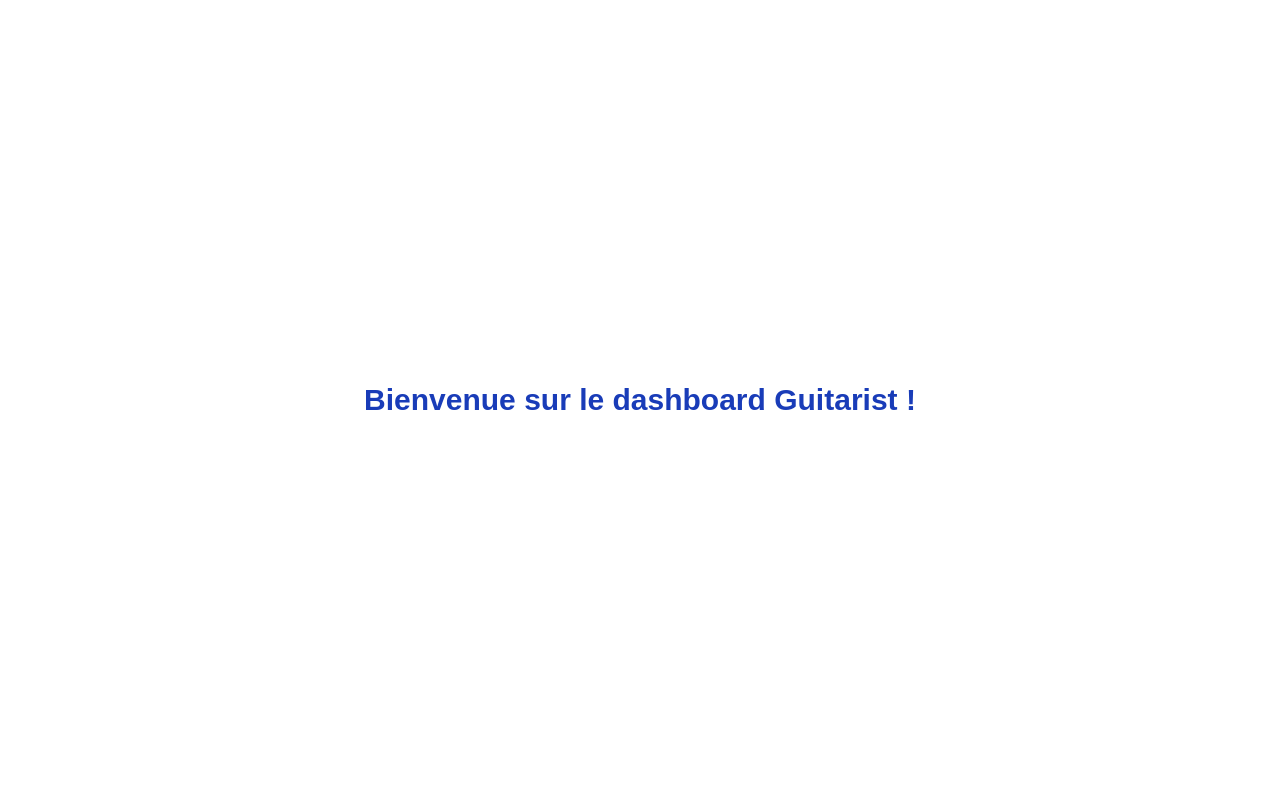
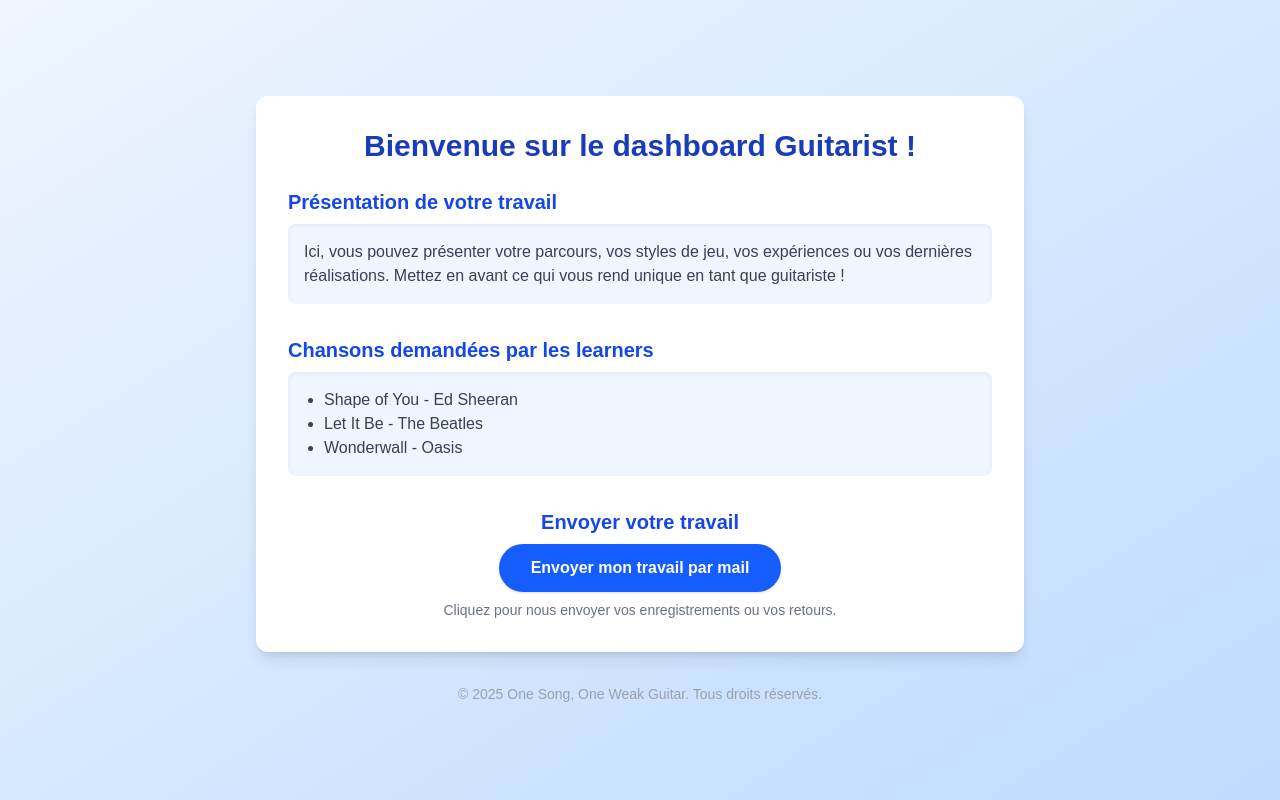
Before and after one commit to YanMusisiva/onesongoneweakguitarist, a Next.js app: page /guitarist-dashboard in a window 1280 px wide. Built offline with nearby package versions, Linux system fonts and the light colour scheme.

Commit message:
dashboard ready

```diff
--- a/app/guitarist-dashboard/page.tsx
+++ b/app/guitarist-dashboard/page.tsx
@@ -1,7 +1,48 @@
+'use client';
 export default function GuitaristDashboard() {
   return (
-    <main className="flex flex-col items-center justify-center min-h-screen">
-      <h1 className="text-3xl font-bold text-blue-800">Bienvenue sur le dashboard Guitarist !</h1>
+    <main className="flex flex-col items-center justify-center min-h-screen bg-gradient-to-br from-blue-50 to-blue-200 p-4">
+      <div className="bg-white rounded-xl shadow-lg p-8 max-w-3xl w-full">
+        <h1 className="text-3xl font-bold text-blue-800 mb-6 text-center">
+          Bienvenue sur le dashboard Guitarist !
+        </h1>
+        {/* Section Présentation */}
+        <section className="mb-8">
+          <h2 className="text-xl font-semibold text-blue-700 mb-2">Présentation de votre travail</h2>
+          <div className="bg-blue-50 rounded-lg p-4 shadow-inner">
+            <p className="text-gray-700">
+              Ici, vous pouvez présenter votre parcours, vos styles de jeu, vos expériences ou vos dernières réalisations.
+              Mettez en avant ce qui vous rend unique en tant que guitariste !
+            </p>
+          </div>
+        </section>
+        {/* Section Chansons demandées */}
+        <section className="mb-8">
+          <h2 className="text-xl font-semibold text-blue-700 mb-2">Chansons demandées par les learners</h2>
+          <div className="bg-blue-50 rounded-lg p-4 shadow-inner">
+            <ul className="list-disc pl-5 text-gray-700">
+              <li>Shape of You - Ed Sheeran</li>
+              <li>Let It Be - The Beatles</li>
+              <li>Wonderwall - Oasis</li>
+              {/* Remplace par des données dynamiques si besoin */}
+            </ul>
+          </div>
+        </section>
+        {/* Section Envoyer un mail */}
+        <section className="flex flex-col items-center">
+          <h2 className="text-xl font-semibold text-blue-700 mb-2">Envoyer votre travail</h2>
+          <button
+            className="bg-blue-600 text-white px-8 py-3 rounded-full font-semibold shadow hover:bg-blue-700 transition mb-2"
+            onClick={() => window.location.href = 'mailto:contact@onesong1weakguitar.com'}
+          >
+            Envoyer mon travail par mail
+          </button>
+          <span className="text-gray-500 text-sm">Cliquez pour nous envoyer vos enregistrements ou vos retours.</span>
+        </section>
+      </div>
+      <footer className="mt-8 text-gray-400 text-sm text-center">
+        © 2025 One Song, One Weak Guitar. Tous droits réservés.
+      </footer>
     </main>
   );
 }
--- a/app/layout.tsx
+++ b/app/layout.tsx
@@ -25,7 +25,7 @@ export default function RootLayout({
   return (
     <html lang="en">
       <head>
-        <link rel="icon" href="/public/globe" />
+        <link rel="icon" href="/public/file" />
         <meta name="viewport" content="width=device-width, initial-scale=1" />
       </head>
       <body
--- a/app/learner-dashboard/page.tsx
+++ b/app/learner-dashboard/page.tsx
@@ -1,7 +1,91 @@
+'use client';
+
 export default function LearnerDashboard() {
   return (
-    <main className="flex flex-col items-center justify-center min-h-screen">
-      <h1 className="text-3xl font-bold text-blue-800">Bienvenue sur le dashboard Learner !</h1>
+    <main className="flex flex-col items-center justify-center min-h-screen bg-gradient-to-br from-yellow-100 to-yellow-300 p-4">
+      <div className="bg-white rounded-lg shadow-2xl p-8 max-w-5xl w-full border border-yellow-300">
+        <h1 className="text-4xl font-extrabold text-yellow-700 mb-8 text-center tracking-tight">
+          Bienvenue sur votre espace d&apos;apprentissage 🎸
+        </h1>
+        {/* Section Présentation */}
+        <section className="mb-10">
+          <div className="flex items-center mb-4">
+            <span className="inline-block bg-yellow-400 rounded-full p-2 mr-3">
+              <svg className="w-6 h-6 text-white" fill="none" stroke="currentColor" strokeWidth="2" viewBox="0 0 24 24">
+                <path d="M12 4v16m8-8H4" />
+              </svg>
+            </span>
+            <h2 className="text-2xl font-bold text-yellow-800">Présentation</h2>
+          </div>
+          <div className="bg-yellow-50 rounded-lg p-5 shadow-inner border border-yellow-200">
+            <p className="text-gray-700 text-lg">
+              Retrouvez ici toutes vos formations et chansons à apprendre. Suivez vos progrès, découvrez de nouveaux morceaux et demandez des formations personnalisées, comme sur Amazon pour les livres ou les cours !
+            </p>
+          </div>
+        </section>
+        {/* Section Chansons prêtes à être apprises */}
+        <section className="mb-10">
+          <div className="flex items-center mb-4">
+            <span className="inline-block bg-yellow-400 rounded-full p-2 mr-3">
+              <svg className="w-6 h-6 text-white" fill="none" stroke="currentColor" strokeWidth="2" viewBox="0 0 24 24">
+                <path d="M3 7h18M3 12h18M3 17h18" />
+              </svg>
+            </span>
+            <h2 className="text-2xl font-bold text-yellow-800">Formations disponibles</h2>
+          </div>
+          <div className="grid grid-cols-1 md:grid-cols-3 gap-6">
+            {/* Carte de formation */}
+            <div className="bg-white border border-yellow-200 rounded-lg shadow hover:shadow-lg transition p-4 flex flex-col items-center">
+              <img src="/standbyme.jpg" alt="Stand by Me" className="w-24 h-24 object-cover rounded mb-3" />
+              <h3 className="font-semibold text-lg text-yellow-700 mb-1">Stand by Me</h3>
+              <span className="text-gray-600 mb-2">Ben E. King</span>
+              <span className="bg-green-100 text-green-700 px-3 py-1 rounded-full text-xs font-bold mb-2">Formation disponible</span>
+              <button className="bg-yellow-500 text-white px-4 py-2 rounded font-semibold hover:bg-yellow-600 transition text-sm">
+                Voir la formation
+              </button>
+            </div>
+            <div className="bg-white border border-yellow-200 rounded-lg shadow hover:shadow-lg transition p-4 flex flex-col items-center">
+              <img src="/knockin.jpg" alt="Knockin' on Heaven's Door" className="w-24 h-24 object-cover rounded mb-3" />
+              <h3 className="font-semibold text-lg text-yellow-700 mb-1">Knockin&apos; on Heaven&apos;s Door</h3>
+              <span className="text-gray-600 mb-2">Bob Dylan</span>
+              <span className="bg-green-100 text-green-700 px-3 py-1 rounded-full text-xs font-bold mb-2">Formation disponible</span>
+              <button className="bg-yellow-500 text-white px-4 py-2 rounded font-semibold hover:bg-yellow-600 transition text-sm">
+                Voir la formation
+              </button>
+            </div>
+            <div className="bg-white border border-yellow-200 rounded-lg shadow hover:shadow-lg transition p-4 flex flex-col items-center">
+              <img src="/jetepromets.jpg" alt="Je te promets" className="w-24 h-24 object-cover rounded mb-3" />
+              <h3 className="font-semibold text-lg text-yellow-700 mb-1">Je te promets</h3>
+              <span className="text-gray-600 mb-2">Johnny Hallyday</span>
+              <span className="bg-green-100 text-green-700 px-3 py-1 rounded-full text-xs font-bold mb-2">Formation disponible</span>
+              <button className="bg-yellow-500 text-white px-4 py-2 rounded font-semibold hover:bg-yellow-600 transition text-sm">
+                Voir la formation
+              </button>
+            </div>
+          </div>
+        </section>
+        {/* Section Demande de formation */}
+        <section className="flex flex-col items-center">
+          <div className="flex items-center mb-4">
+            <span className="inline-block bg-yellow-400 rounded-full p-2 mr-3">
+              <svg className="w-6 h-6 text-white" fill="none" stroke="currentColor" strokeWidth="2" viewBox="0 0 24 24">
+                <path d="M16 12H8m8 0a8 8 0 11-16 0 8 8 0 0116 0z" />
+              </svg>
+            </span>
+            <h2 className="text-2xl font-bold text-yellow-800">Demander une formation particulière</h2>
+          </div>
+          <button
+            className="bg-yellow-500 text-white px-8 py-3 rounded-full font-semibold shadow hover:bg-yellow-600 transition mb-2"
+            onClick={() => window.location.href = 'mailto:contact@onesong1weakguitar.com?subject=Demande%20de%20formation%20guitare'}
+          >
+            Demander une formation
+          </button>
+          <span className="text-gray-500 text-sm">Cliquez pour nous envoyer votre demande de chanson ou de formation personnalisée.</span>
+        </section>
+      </div>
+      <footer className="mt-8 text-gray-400 text-sm text-center">
+        © 2025 One Song, One Weak Guitar. Tous droits réservés.
+      </footer>
     </main>
   );
 }
```
